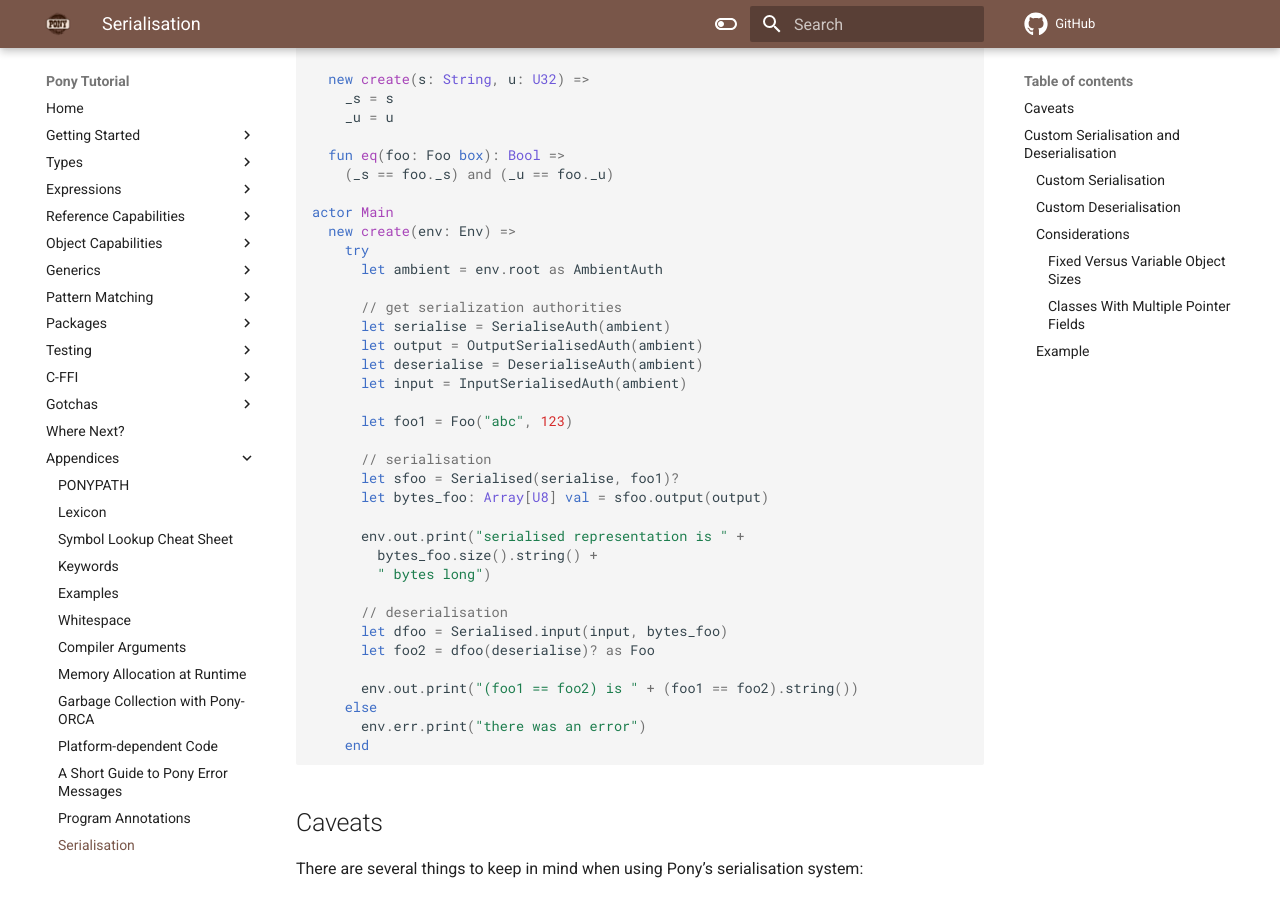
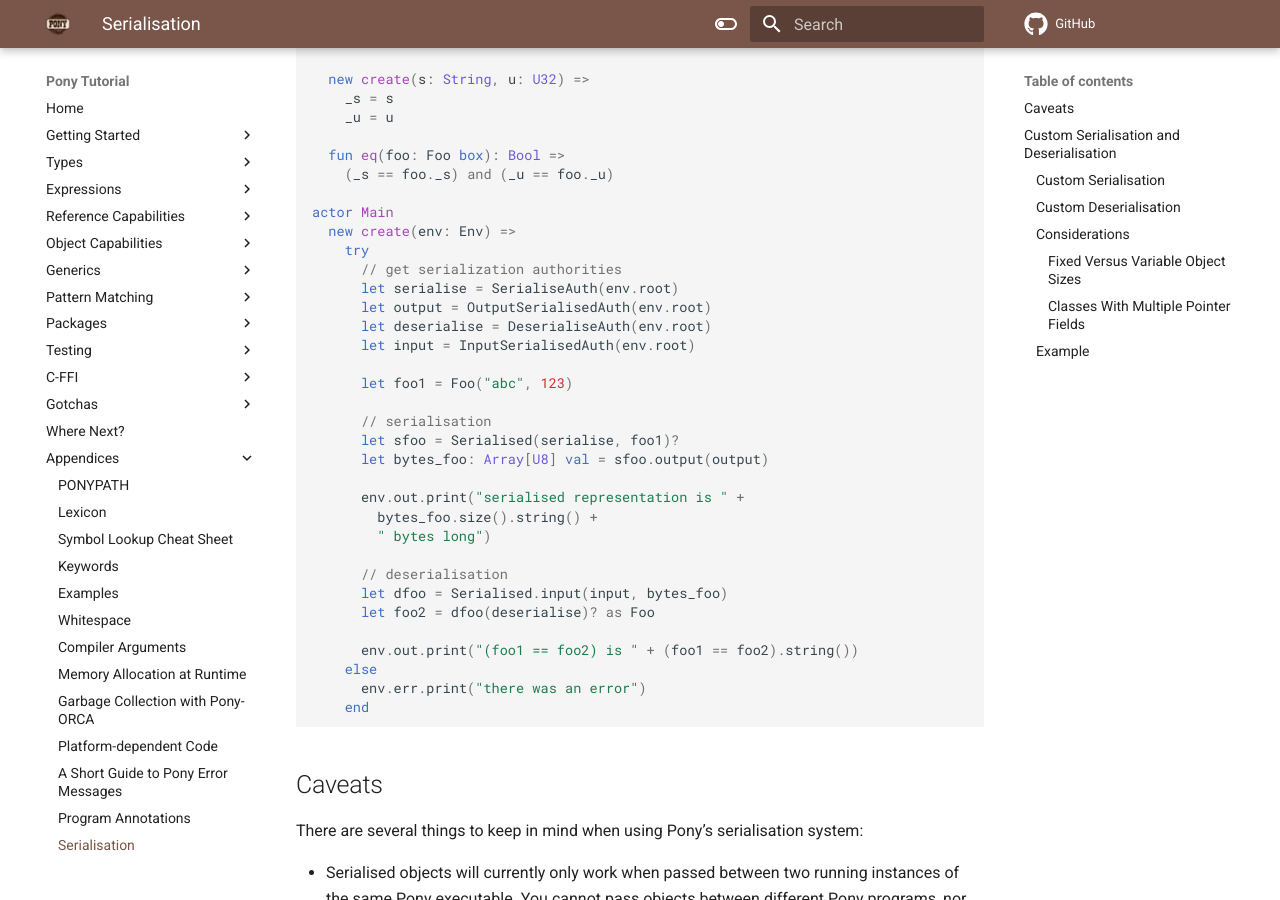
Before and after one commit to ponylang/pony-tutorial, an MkDocs documentation site: the page built from docs/appendices/serialisation.md, in a window 1280 px wide and 900 px high, scrolled down 732 px. Built offline with MkDocs 1.6.1 and Material for MkDocs 9.7.7, drawn with Linux system fonts in a browser that asks for light colours; comment, search, counter and statistics services are not loaded; some of the changed text lies outside the part shown.

Commit message:
Update for Env.root change from RFC 65

```diff
--- a/docs/appendices/serialisation.md
+++ b/docs/appendices/serialisation.md
@@ -29,13 +29,11 @@ class Foo is Equatable[Foo box]
 actor Main
   new create(env: Env) =>
     try
-      let ambient = env.root as AmbientAuth
-
       // get serialization authorities
-      let serialise = SerialiseAuth(ambient)
-      let output = OutputSerialisedAuth(ambient)
-      let deserialise = DeserialiseAuth(ambient)
-      let input = InputSerialisedAuth(ambient)
+      let serialise = SerialiseAuth(env.root)
+      let output = OutputSerialisedAuth(env.root)
+      let deserialise = DeserialiseAuth(env.root)
+      let input = InputSerialisedAuth(env.root)
 
       let foo1 = Foo("abc", 123)
 
@@ -132,9 +130,8 @@ actor Main
     let csw = CStringWrapper(@get_string())
     csw.print()
     try
-      let ambient = env.root as AmbientAuth
-      let serialise = SerialiseAuth(ambient)
-      let deserialise = DeserialiseAuth(ambient)
+      let serialise = SerialiseAuth(env.root)
+      let deserialise = DeserialiseAuth(env.root)
 
       let sx = Serialised(serialise, csw)?
       let y = sx(deserialise)? as CStringWrapper
```
Also changed, not shown: docs/object-capabilities/derived-authority.md (+1 -1 lines).
